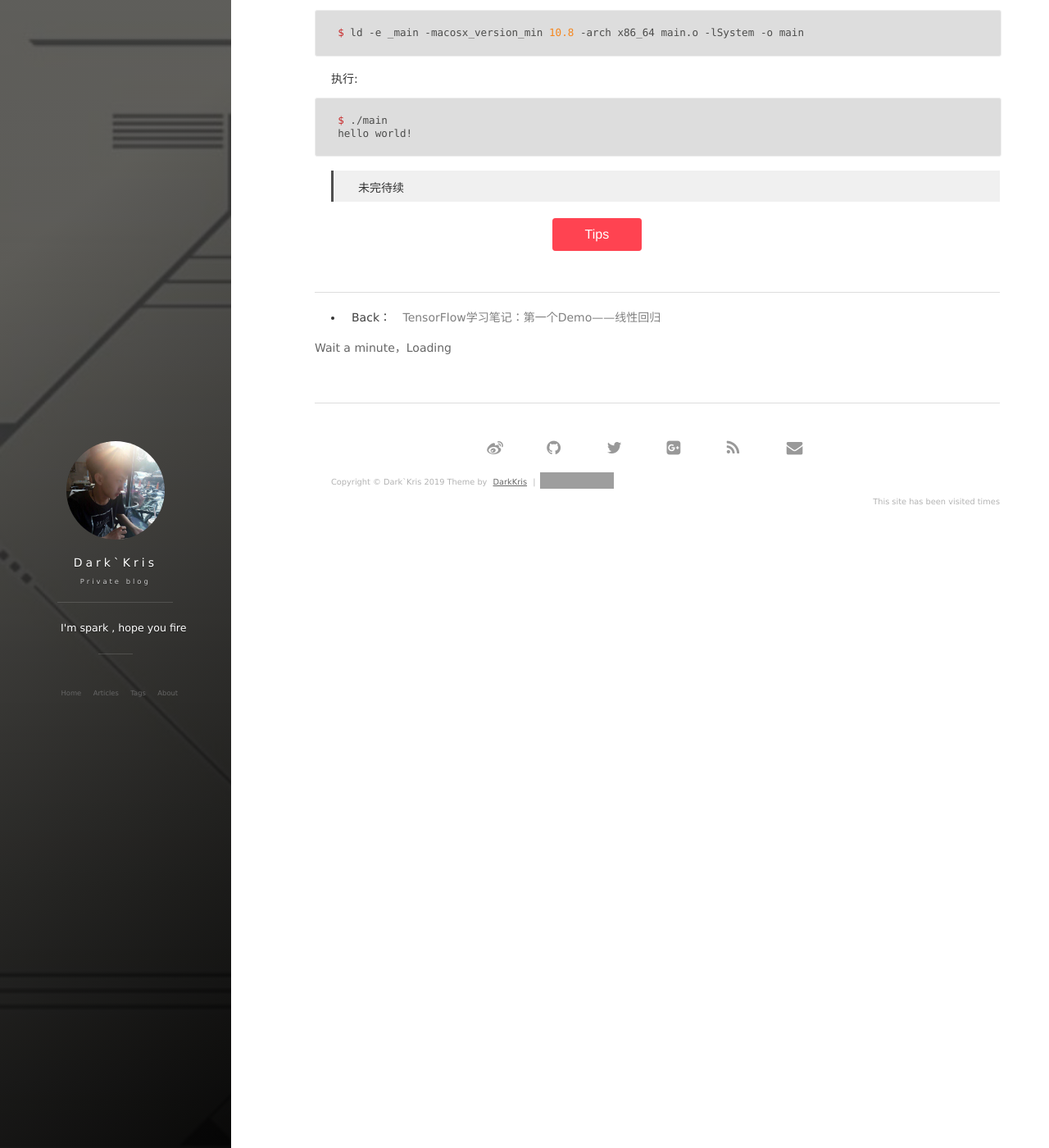
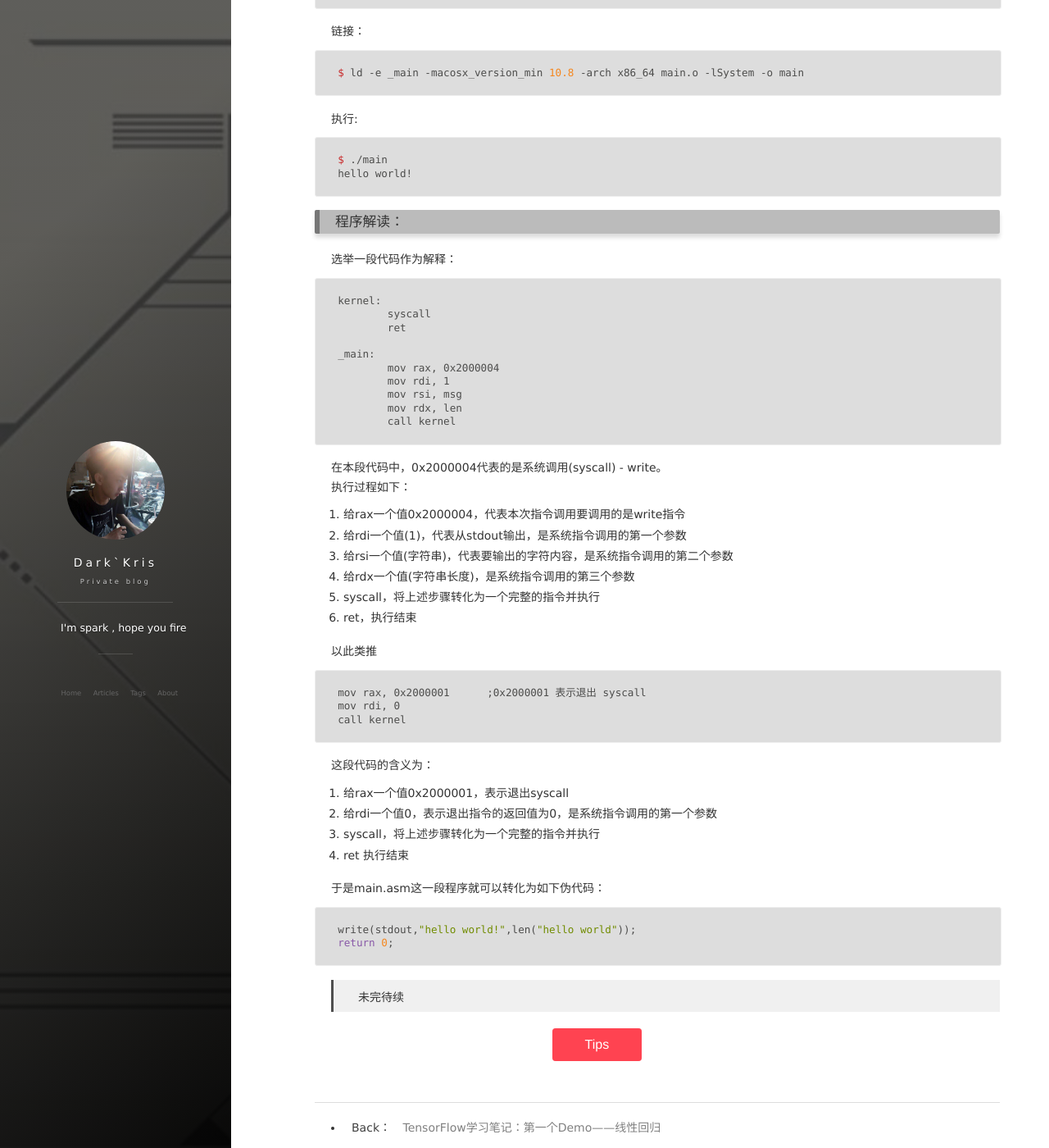
Before and after one commit to DeAntiWang/deantiwang.github.io, a Jekyll site: the page built from _posts/2019-5-4-nasm_note.md, in a window 1280 px wide and 1400 px high, scrolled down 2516 px. Shown: the whole window at 82% size. Built offline with Jekyll 4.4.1, drawn with Linux system fonts in a browser that asks for light colours; nearby versions of some CDN libraries; formulas are drawn with MathJax 3; comment, search, counter and statistics services are not loaded; grey boxes are pictures that could not be loaded.

Commit message:
update article

````diff
--- a/_posts/2019-5-4-nasm_note.md
+++ b/_posts/2019-5-4-nasm_note.md
@@ -66,6 +66,8 @@ r15  | 被调用方保留的寄存器 | √
 
 ## 第一个程序HelloWorld
 
+### 执行过程
+
 源代码（main.asm）：
 
 ```x86asm
@@ -112,4 +114,53 @@ $ ./main
 hello world!
 ```
 
+### 程序解读：
+
+选举一段代码作为解释：
+
+```x86asm
+kernel:
+	syscall
+	ret
+
+_main:
+	mov rax, 0x2000004
+	mov rdi, 1
+	mov rsi, msg
+	mov rdx, len
+	call kernel
+```
+
+在本段代码中，0x2000004代表的是系统调用(syscall) - write。
+执行过程如下：
+
+1. 给rax一个值0x2000004，代表本次指令调用要调用的是write指令
+2. 给rdi一个值(1)，代表从stdout输出，是系统指令调用的第一个参数
+3. 给rsi一个值(字符串)，代表要输出的字符内容，是系统指令调用的第二个参数
+4. 给rdx一个值(字符串长度)，是系统指令调用的第三个参数
+5. syscall，将上述步骤转化为一个完整的指令并执行
+6. ret，执行结束
+
+以此类推
+
+```x86asm
+mov rax, 0x2000001	;0x2000001 表示退出 syscall
+mov rdi, 0
+call kernel
+```
+
+这段代码的含义为：
+
+1. 给rax一个值0x2000001，表示退出syscall
+2. 给rdi一个值0，表示退出指令的返回值为0，是系统指令调用的第一个参数
+3. syscall，将上述步骤转化为一个完整的指令并执行
+4. ret 执行结束
+
+于是main.asm这一段程序就可以转化为如下伪代码：
+
+```cpp
+write(stdout,"hello world!",len("hello world"));
+return 0;
+```
+
 > 未完待续
````
